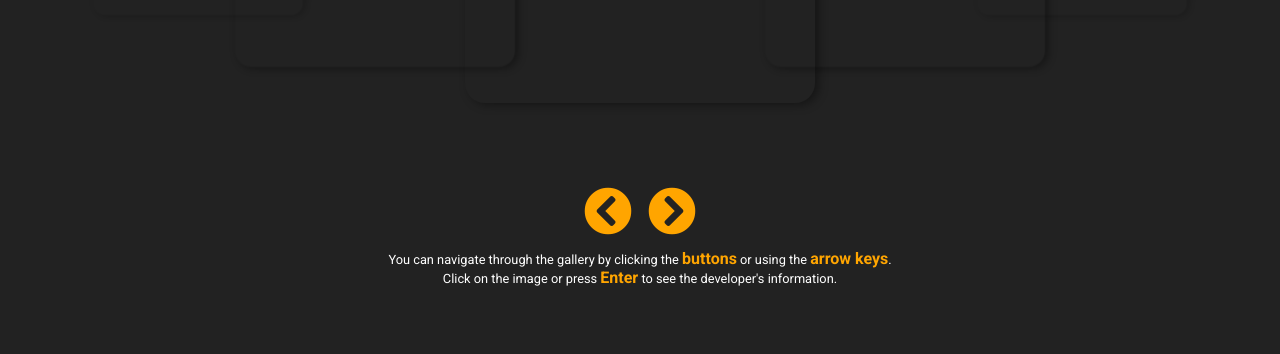
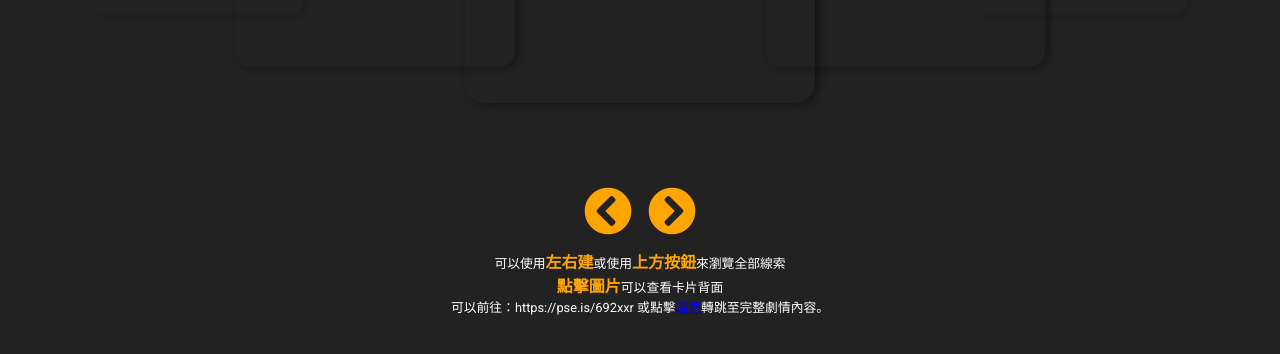
Before and after one commit to NightyNight55/untitledPainting, a plain HTML site: page index.html in a window 1280 px wide. Shown: the part 422-776 px from the top of the page. Drawn offline with Linux system fonts and the light colour scheme.

Commit message:
update 20240722

```diff
--- a/index.html
+++ b/index.html
@@ -24,8 +24,9 @@
         <div class="button-container">
             <button class="prevBtn"><i class="fas fa-chevron-circle-left"></i></button>
             <button class="nextBtn"><i class="fas fa-chevron-circle-right"></i></button>
-            <p>You can navigate through the gallery by clicking the <span>buttons</span> or using the <span>arrow keys</span>.</br>
-                Click on the image or press <span>Enter</span> to see the developer's information.</p>
+            <p>可以使用<span>左右建</span>或使用<span>上方按鈕</span>來瀏覽全部線索</br>
+                <span>點擊圖片</span>可以查看卡片背面</br>
+                可以前往：https://pse.is/692xxr 或點擊<a href="https://pse.is/692xxr">這裡</a>轉跳至完整劇情內容。</p>
         </div>
 
 
--- a/js/peopleObject.js
+++ b/js/peopleObject.js
@@ -142,5 +142,9 @@ const peopleObject = [
     {
         frontImageSrc: '5-3正面.png',
         backImageSrc: '5-3背面.png'
+    },
+    {
+        frontImageSrc: 'S.png',
+        backImageSrc: 'S.png'
     }
 ];
```
Also changed, not shown: assets/images/S.png (added).
